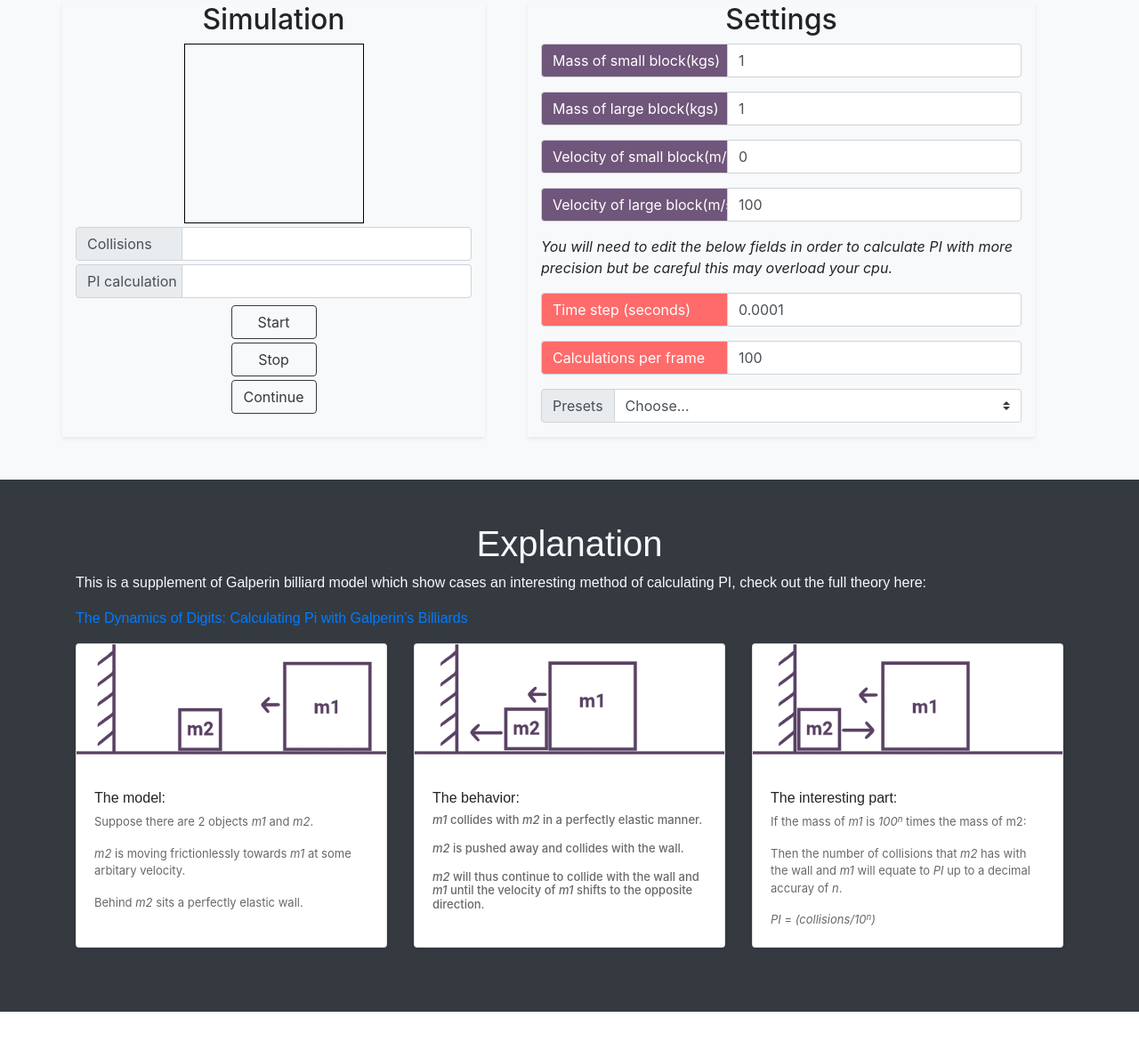
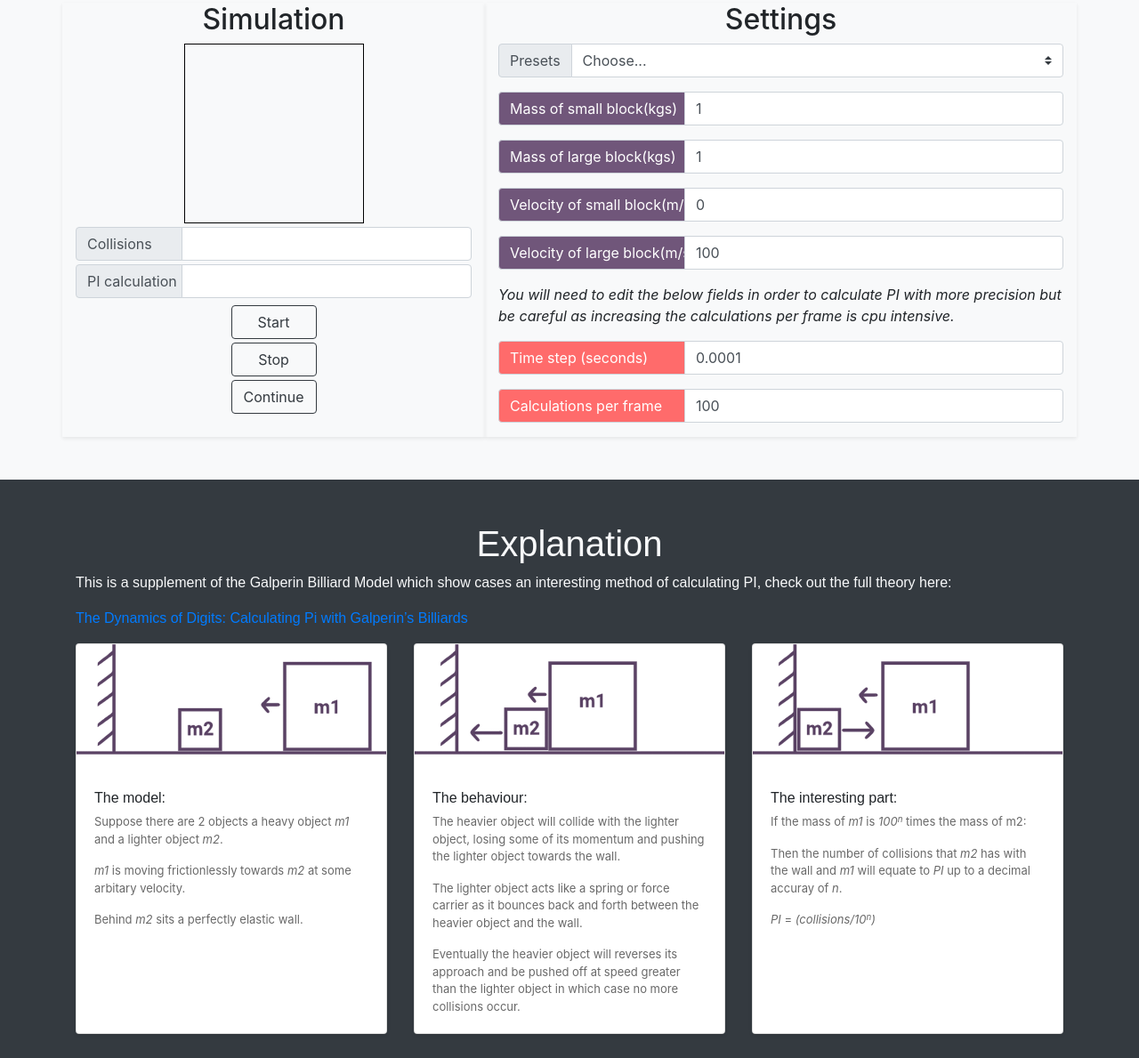
Before and after one commit to KishiKyle/KishiKyle.github.io, a plain HTML site: page index.html in a window 1280 px wide. Shown: the part 383-1572 px from the top of the page at 89% size. Before the commit the page ends 1520 px from the top, so only its background shows below. Drawn offline with nearby package versions, Linux system fonts and the light colour scheme.

Commit message:
Calculating PI

```diff
--- a/Style.css
+++ b/Style.css
@@ -59,7 +59,7 @@ background-color: rgb(255, 107, 107);
 }
 
 .settings-card{
-margin-left: 3rem;
+/* margin-left: 3rem; */
 }
 
 .simInputs {
--- a/index.html
+++ b/index.html
@@ -68,23 +68,42 @@
                         </div>
                     </div>
 
-                    <div class="col-md-6 shadow-sm settings-card">
+                    <div class="col-md-7 shadow-sm settings-card">
 
                         <h2 class="text-center">Settings</h2>
-
+                        <div class="input-group mb-3">
+                            <div class="input-group-prepend">
+                                <label class="input-group-text" for="presets">Presets</label>
+                            </div>
+                            <select class="custom-select" id="presets" onchange="loadPresets();">
+                                <option selected>Choose...</option>
+                                <option value="1">PI to 1 decimal place</option>
+                                <option value="2">PI to 2 decimal place</option>
+                                <option value="3">PI to 3 decimal place</option>
+                                <option value="4">PI to 4 decimal place</option>
+                                <option value="5">PI to 5 decimal place</option>
+                                <option value="6">PI to 6 decimal place</option>
+                                <option value="7">PI to 7 decimal place</option>
+                            </select>
+                        </div>
                         <div class="input-group mb-3">
                             <div class="input-group-prepend">
                                 <span class="input-group-text normal-inputs inputParams">Mass of small
                                     block(kgs)</span>
                             </div>
-                            <input type="text" class="form-control" id="mSmall" name="mSmall" value="1">
+                            <input type="text" class="form-control" id="mSmall" name="mSmall" value="1"
+                                onchange="validateMass();">
                         </div>
                         <div class="input-group mb-3">
                             <div class="input-group-prepend">
                                 <span class="input-group-text normal-inputs inputParams">Mass of large
                                     block(kgs)</span>
                             </div>
-                            <input type="text" class="form-control" id="mLarge" name="mLarge" value="1">
+                            <input type="text" class="form-control" id="mLarge" name="mLarge" value="1"
+                                onchange="validateMass();">
+                        </div>
+                        <div>
+                            <p id="validationOfMassText" class="font-italic"></p>
                         </div>
                         <div class="input-group mb-3">
                             <div class="input-group-prepend">
@@ -106,7 +125,8 @@
                         <p class="font-italic">You will need to edit the below fields in order to
                             calculate
                             PI
-                            with more precision but be careful this may overload your cpu.</p>
+                            with more precision but be careful as increasing the calculations per frame is cpu
+                            intensive.</p>
                         <div class="input-group mb-3">
                             <div class="input-group-prepend">
                                 <span class="input-group-text warning-inputs inputParams">Time step
@@ -124,22 +144,6 @@
                             <input type="text" class="form-control" id="calPerFrame" name="calPerFrame" value="100"
                                 data-toggle="tooltip" title="The number of calculations per millisecond.">
                         </div>
-
-                        <div class="input-group mb-3">
-                            <div class="input-group-prepend">
-                                <label class="input-group-text" for="presets">Presets</label>
-                            </div>
-                            <select class="custom-select" id="presets" onchange="loadPresets();">
-                                <option selected>Choose...</option>
-                                <option value="1">PI to 1 decimal place</option>
-                                <option value="2">PI to 2 decimal place</option>
-                                <option value="3">PI to 3 decimal place</option>
-                                <option value="4">PI to 4 decimal place</option>
-                                <option value="5">PI to 5 decimal place</option>
-                                <option value="6">PI to 6 decimal place</option>
-                                <option value="7">PI to 7 decimal place</option>
-                            </select>
-                        </div>
                     </div>
                 </div>
             </div>
@@ -149,7 +153,7 @@
             <div class="container">
                 <div class="explanation">
                     <h1 class="text-light text-center">Explanation</h1>
-                    <p class="text-light">This is a supplement of Galperin billiard model which show cases an
+                    <p class="text-light">This is a supplement of the Galperin Billiard Model which show cases an
                         interesting method of calculating PI, check out the full theory here:
                     <p><a href="https://arxiv.org/pdf/1712.06698.pdf">The Dynamics of Digits: Calculating Pi with
                             Galperin’s Billiards</a></p>
@@ -159,8 +163,9 @@
                                 <img src="Col1.svg" alt="PI Collision image 1" width="100%" />
                                 <div class="card-body">
                                     <h6>The model:</h6>
-                                    <p class="card-text">Suppose there are 2 objects <i>m1</i> and <i>m2</i>.
-                                    <p class="card-text"><i>m2</i> is moving frictionlessly towards <i>m1</i> at some
+                                    <p class="card-text">Suppose there are 2 objects a heavy object <i>m1</i> and a
+                                        lighter object <i>m2</i>.
+                                    <p class="card-text"><i>m1</i> is moving frictionlessly towards <i>m2</i> at some
                                         arbitary
                                         velocity.
                                     <p class="card-text">Behind <i>m2</i> sits a perfectly elastic wall.</p>
@@ -171,13 +176,15 @@
                             <div class="card mb-4 shadow-sm">
                                 <img src="Col2.svg" alt="PI Collision image 2" width="100%"" />
                             <div class=" card-body">
-                                <h6>The behavior:<h6 <p class="card-text"><i>m1</i> collides with <i>m2</i> in a
-                                        perfectly elastic manner.
-                                        </p>
-                                        <p class="card-text"><i>m2</i> is pushed away and collides with the wall.</p>
-                                        <p class="card-text"><i>m2</i> will thus continue to collide with the wall and
-                                            <i>m1</i>
-                                            until the velocity of <i>m1</i> shifts to the opposite direction.
+                                <h6>The behaviour:</h6>
+                                <p class="card-text">The heavier object will collide with the lighter object, losing
+                                    some of its momentum and pushing the lighter object towards the wall.
+                                </p>
+                                <p class="card-text">The lighter object acts like a spring or force carrier as it
+                                    bounces back and forth between the heavier object and the wall.
+                                <p class="card-text">Eventually the heavier object will reverses its approach
+                                    and be pushed off at speed greater than the lighter object in which case no
+                                    more collisions occur.
                             </div>
                         </div>
                     </div>
@@ -206,7 +213,7 @@
     <script src="engine.js"></script>
     <script src="app.js"></script>
     <script src="presets.js"></script>
-
+    <script src="validation.js"></script>
     <!-- Optional JavaScript -->
     <!-- jQuery first, then Popper.js, then Bootstrap JS -->
     <script src="https://code.jquery.com/jquery-3.5.1.slim.min.js"
--- /dev/null
+++ b/validation.js
@@ -0,0 +1,13 @@
+function validateMass() {
+    var validationOfMassText = document.getElementById("validationOfMassText");
+    var massSmallSquare = document.getElementById("mSmall").value;
+    var massLargeSquare = document.getElementById("mLarge").value;
+
+    if (!Number.isInteger(Math.sqrt(massLargeSquare / massSmallSquare))) {
+        validationOfMassText.innerHTML = "Note: The ratio of the large mass and small mass must be a power of 100 for the number of collisions to equate to PI. The current ratio is not a power of 100"
+    }
+    else{
+        validationOfMassText.innerHTML = ""
+    }
+
+}
```
